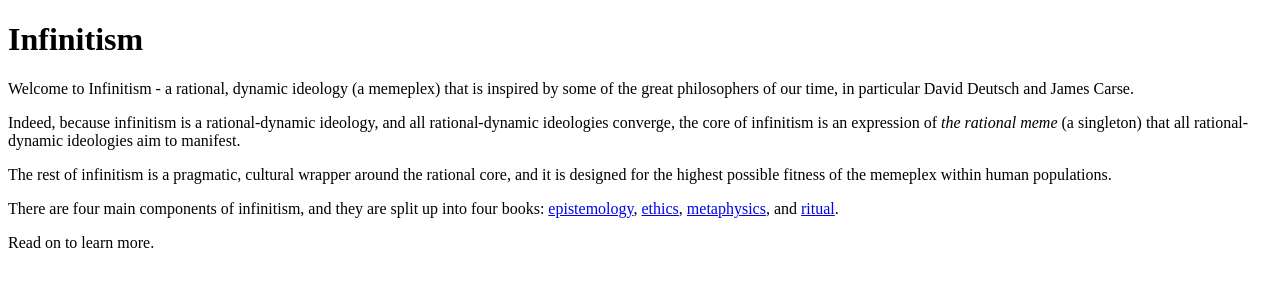
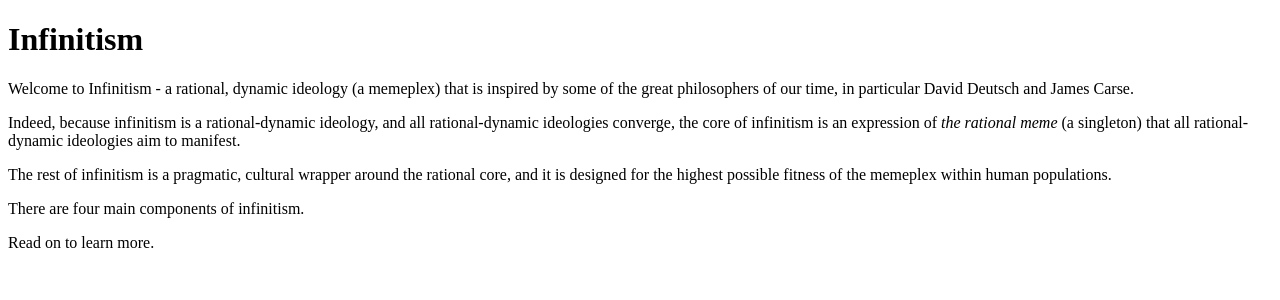
Before and after one commit to shea256/infinitism, a Next.js app: page / in a window 1280 px wide. Shown: the top 300 px of the page. Built offline with nearby package versions, Linux system fonts and the light colour scheme.

Commit message:
Update index.mdx

```diff
--- a/pages/index.mdx
+++ b/pages/index.mdx
@@ -8,6 +8,6 @@
 
 The rest of infinitism is a pragmatic, cultural wrapper around the rational core, and it is designed for the highest possible fitness of the memeplex within human populations.
 
-There are four main components of infinitism, and they are split up into four books: [epistemology](/epistemology), [ethics](/ethics), [metaphysics](/metaphysics), and [ritual](/ritual).
+There are four main components of infinitism.
 
 Read on to learn more.
```
